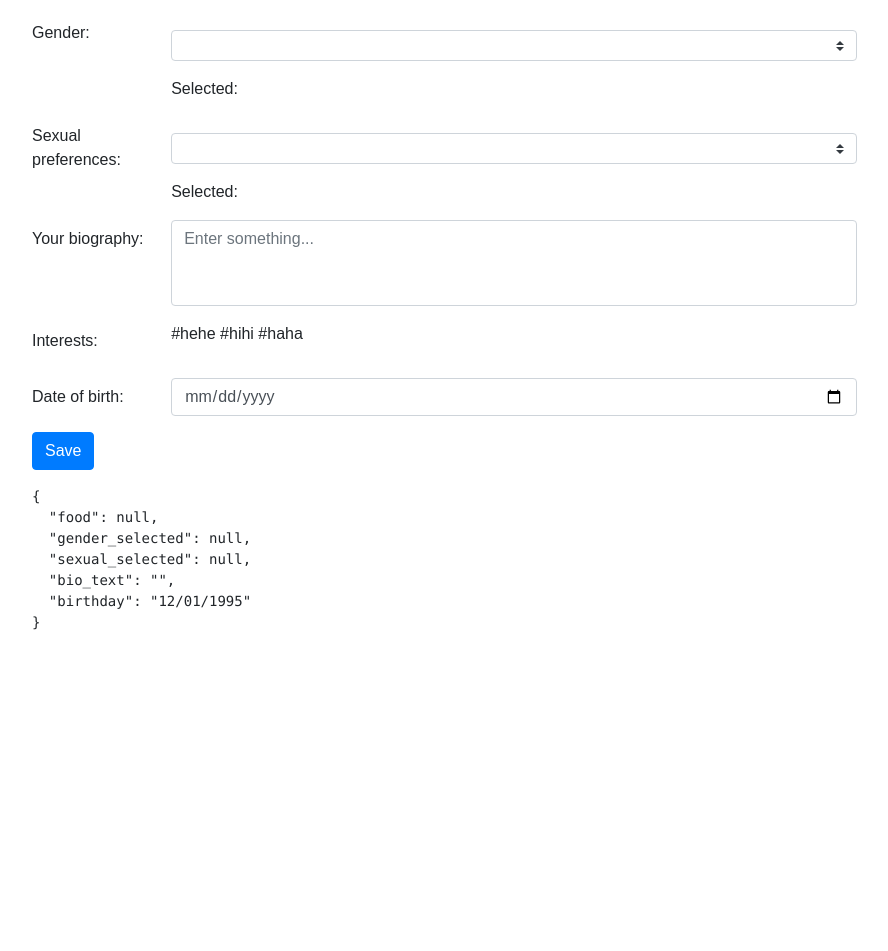
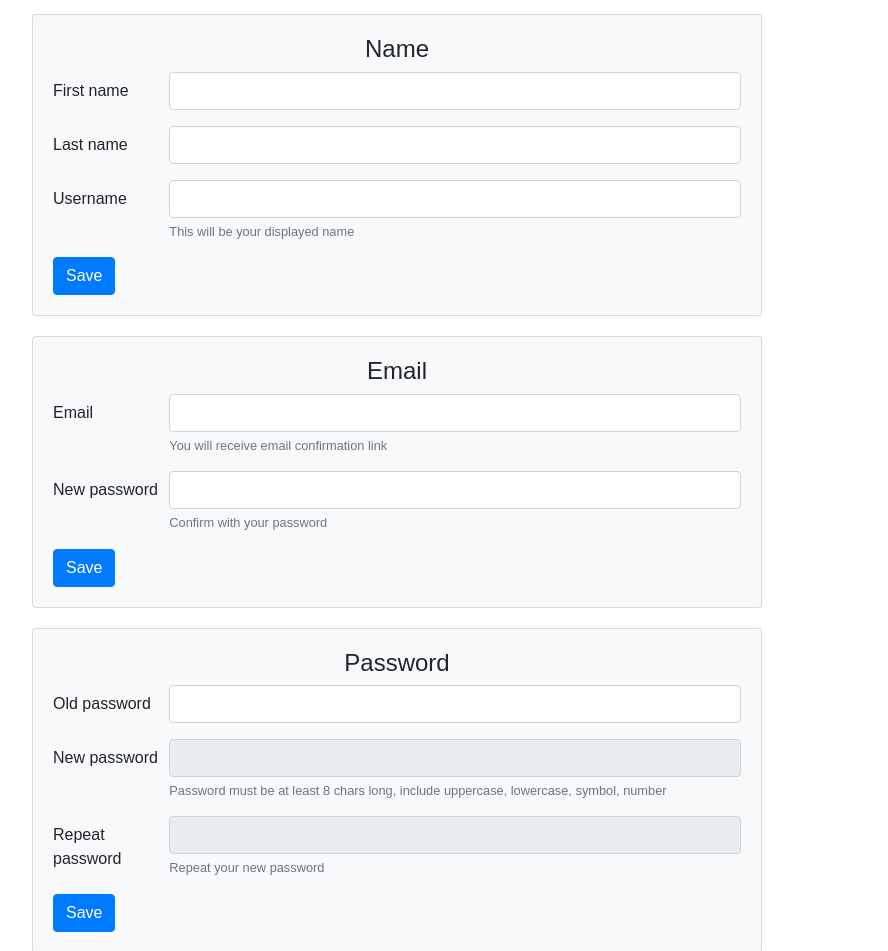
Before and after one commit to mrakhman/matcha, a Vue app in the folder frontend/: page / in a window 1280 px wide. Shown: the part 841-1792 px from the top of the page, without its empty margins (53-941 px from the left). Before the commit the page ends 1489 px from the top, so only its background shows below. Built offline with nearby package versions, Linux system fonts and the light colour scheme; no server answers.

Commit message:
My profile Settings

```diff
--- a/frontend/src/components/Header.vue
+++ b/frontend/src/components/Header.vue
@@ -8,7 +8,11 @@
 
             <b-collapse id="nav-collapse" is-nav>
                 <b-navbar-nav>
-                    <b-nav-item href="#">My profile</b-nav-item>
+                    <b-nav-item-dropdown text="My profile" left>
+                        <b-dropdown-item href="#">About me</b-dropdown-item>
+                        <b-dropdown-item href="#">Settings</b-dropdown-item>
+                    </b-nav-item-dropdown>
+<!--                    <b-nav-item href="#">My profile</b-nav-item>-->
                     <b-nav-item href="#" disabled>Disabled</b-nav-item>
                 </b-navbar-nav>
 
--- a/frontend/src/components/MyProfile.vue
+++ b/frontend/src/components/MyProfile.vue
@@ -4,7 +4,11 @@
     <b-tabs content-class="mt-3">
         <b-tab title="About me" active>
             <div>
-                <b-container class="bv-example-row"><b-row><b-col xl="9">
+                <b-container class="bv-example-row"><b-row><b-col xl="7">
+                    <div id="profile_image">
+                        <b-img class="profile_img" src="https://picsum.photos/250/250/?image=54" rounded alt="Profile picture" width="80"></b-img>
+                        <b-img class="profile_img" src="../assets/timeclub-logo_orange.png" rounded="circle" alt="Profile pic" width="80"></b-img>
+                    </div>
                     <b-form-group id="gender" label-cols-sm="2" label-cols-lg="2" label="Gender:" label-for="input-horizontal">
                         <b-form-select v-model="form.gender_selected" :options="gender" size="sm" class="mt-3"></b-form-select>
                         <div class="mt-3">Selected: <strong>{{ form.gender_selected }}</strong></div>
@@ -24,7 +28,13 @@
                         ></b-form-textarea>
                     </b-form-group>
                     <b-form-group id="tags" label-cols-sm="2" label-cols-lg="2" label="Interests:" label-for="input-horizontal">
-                        <p>#hehe #hihi #haha</p>
+                        <b-form-group label="What describes you?">
+                            <b-form-checkbox-group
+                                    v-model="form.tags_selected"
+                                    :options="tags"
+                                    name="flavour-1a"
+                            ></b-form-checkbox-group>
+                        </b-form-group>
                     </b-form-group>
                     <b-form-group id="birthday" label-cols-sm="2" label-cols-lg="2" label="Date of birth:" label-for="input-horizontal" required>
                         <b-form-input v-model="form.birthday" type="date"></b-form-input>
@@ -38,7 +48,72 @@
 
 
 
-        <b-tab title="Settings"><p>I'm the second tab</p></b-tab>
+        <b-tab title="Settings" active>
+            <div>
+
+                <b-container class="bv-example-row"><b-row><b-col xl="8">
+                    <b-card class="card_section" bg-variant="light">
+                        <h4 align="center">Name</h4>
+                        <b-form-group id="1" label-cols-sm="2" label-cols-lg="2" label="First name" label-for="input-horizontal" required>
+                            <b-form-input
+                                    v-model="form.first_name"
+                                    type="text"
+                            ></b-form-input>
+                        </b-form-group>
+
+                        <b-form-group id="2" label-cols-sm="2" label-cols-lg="2" label="Last name" label-for="input-horizontal" required>
+                            <b-form-input
+                                    v-model="form.last_name"
+                                    type="text"
+                            ></b-form-input>
+                        </b-form-group>
+
+                        <b-form-group id="3" label-cols-sm="2" label-cols-lg="2" label="Username" label-for="input-horizontal" required>
+                            <b-form-input v-model="form.username" type="text"></b-form-input>
+                            <b-form-text>This will be your displayed name</b-form-text>
+                        </b-form-group>
+                        <b-button variant="primary">Save</b-button>
+                    </b-card>
+
+                    <b-card class="card_section" bg-variant="light">
+                        <h4 align="center">Email</h4>
+                        <b-form-group id="4" label-cols-sm="2" label-cols-lg="2" label="Email" label-for="input-horizontal" required>
+                            <b-form-input v-model="form.email" type="email"></b-form-input>
+                            <b-form-text>You will receive email confirmation link</b-form-text>
+                        </b-form-group>
+
+                        <b-form-group id="5" label-cols-sm="2" label-cols-lg="2" label="New password" label-for="input-horizontal" required>
+                            <b-form-input v-model="form.password" type="password"></b-form-input>
+                            <b-form-text>Confirm with your password</b-form-text>
+                        </b-form-group>
+                        <b-button variant="primary">Save</b-button>
+                    </b-card>
+
+                    <b-card class="card_section" bg-variant="light">
+                        <h4 align="center">Password</h4>
+                        <b-form-group id="6" label-cols-sm="2" label-cols-lg="2" label="Old password" label-for="input-horizontal" required>
+                        <b-form-input type="password"></b-form-input>
+                    </b-form-group>
+
+                        <b-form-group id="7" label-cols-sm="2" label-cols-lg="2" label="New password" label-for="input-horizontal" required>
+                            <b-form-input v-model="form.password" type="password" disabled></b-form-input>
+                            <b-form-text>Password must be at least 8 chars long, include uppercase, lowercase, symbol, number</b-form-text>
+                        </b-form-group>
+
+                        <b-form-group id="8" label-cols-sm="2" label-cols-lg="2" label="Repeat password" label-for="input-horizontal" required>
+                            <b-form-input type="password" disabled></b-form-input>
+                            <b-form-text>Repeat your new password</b-form-text>
+                        </b-form-group>
+                        <b-button variant="primary">Save</b-button>
+                    </b-card>
+
+                    <pre class="mt-3 mb-0">{{ form }}</pre>
+
+
+
+                </b-col></b-row></b-container>
+            </div>
+        </b-tab>
         <b-tab title="Disabled" disabled><p>I'm a disabled tab!</p></b-tab>
     </b-tabs>
 </div>
@@ -53,8 +128,9 @@
                     food: null,
                     gender_selected: null,
                     sexual_selected: null,
+                    tags_selected: [],
                     bio_text: '',
-                    birthday: '12/01/1995'
+                    birthday: ''
                 },
 
                 gender: [
@@ -68,6 +144,13 @@
                 //     { value: 'bi-sexual', text: 'bi-sexual'}
                 // ]
                 sexual_pref: ['straight', 'gay', 'bi-sexual'],
+                tags: [
+                    { text: '#vegan', value: 'vegan' },
+                    { text: '#geek', value: 'geek' },
+                    { text: '#tattoos', value: 'tattoos' },
+                    { text: '#eco', value: 'eco' }
+                ]
+
 
             }
         }
@@ -75,5 +158,15 @@
 </script>
 
 <style scoped>
+    #profile_image {
+        padding: 10px;
+    }
 
+    .profile_img {
+        margin-right: 5px;
+    }
+
+    .card_section {
+        margin-bottom: 20px;
+    }
 </style>
--- /dev/null
+++ b/frontend/vue.config.js
@@ -0,0 +1,23 @@
+module.exports = {
+    chainWebpack: config => {
+        config.module
+            .rule('vue')
+            .use('vue-loader')
+            .loader('vue-loader')
+            .tap(options => {
+                options['transformAssetUrls'] = {
+                    img: 'src',
+                    image: 'xlink:href',
+                    'b-img': 'src',
+                    'b-img-lazy': ['src', 'blank-src'],
+                    'b-card': 'img-src',
+                    'b-card-img': 'img-src',
+                    'b-card-img-lazy': ['src', 'blank-src'],
+                    'b-carousel-slide': 'img-src',
+                    'b-embed': 'src'
+                }
+
+                return options
+            })
+    }
+}
```
